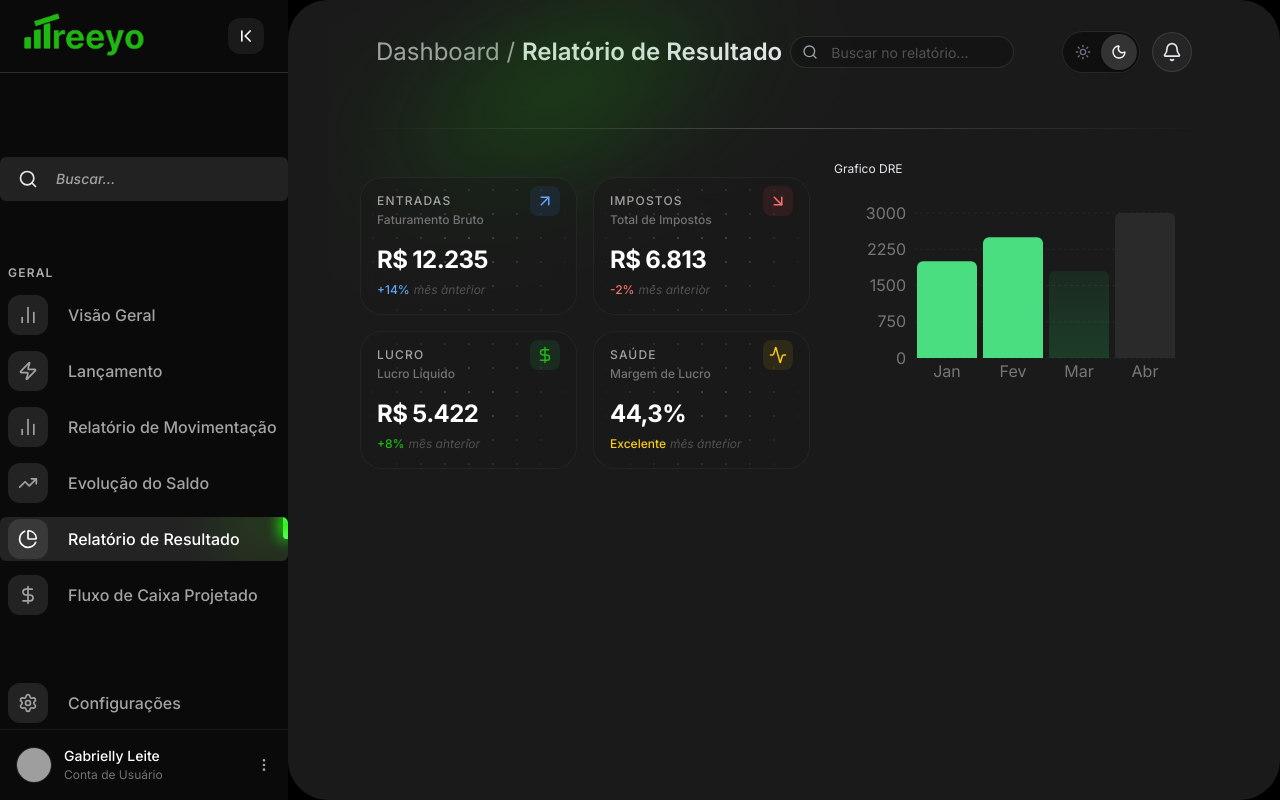
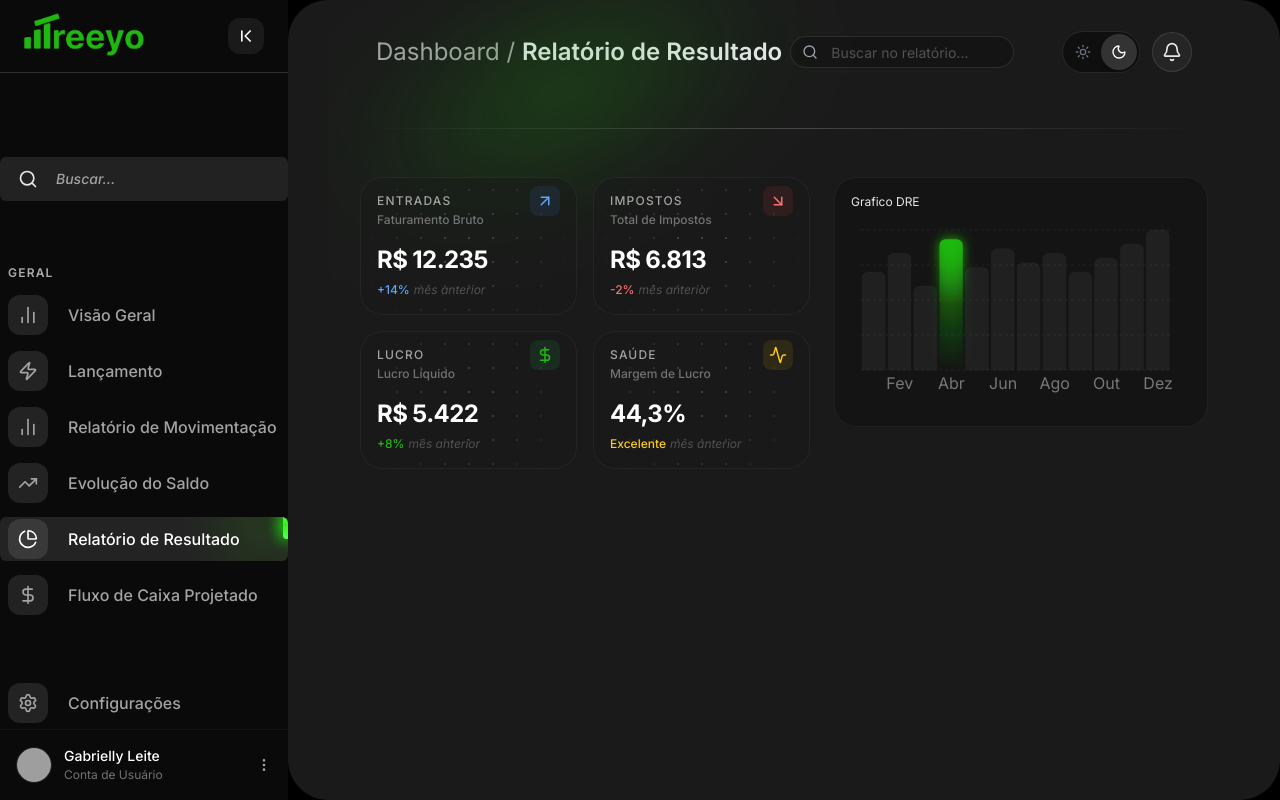
Before and after one commit to gabriellyleitedev/treeyo-dashboard-saas, a React (Vite) app: page /resultado in a window 1280 px wide. Built offline with nearby package versions, Linux system fonts and the light colour scheme; grey boxes are pictures that could not be loaded.

Commit message:
Novas alterações gráfico DRE 17H DO DIA 1 DE ABRIL 2026

```diff
--- a/src/components/DRE/DREChart.jsx
+++ b/src/components/DRE/DREChart.jsx
@@ -1,7 +1,9 @@
 import React from "react";
 import { motion } from "framer-motion";
-import { BarChart, Bar, XAxis, YAxis, ResponsiveContainer, CartesianGrid, Tooltip } from "recharts";
+import { BarChart, Bar, XAxis, LabelList, ResponsiveContainer, CartesianGrid, Tooltip } from "recharts";
 import { Cell } from "recharts";
+import { style } from "framer-motion/client";
+import { pt } from "date-fns/locale";
 
 const mesAtual = new Date().getMonth() // Obtém o mês atual (0-11) Array
 
@@ -12,48 +14,76 @@ const cores = {
 }
 
 const data = [
-    { mes: "Jan", saldo: 2000 },
-    { mes: "Fev", saldo: 2500 },
-    { mes: "Mar", saldo: 1800 },
-    { mes: "Abr", saldo: 3000 },
+    { mes: "Jan", saldo: 2100 }, { mes: "Fev", saldo: 2500 }, { mes: "Mar", saldo: 1800 },
+    { mes: "Abr", saldo: 2800 }, { mes: "Mai", saldo: 2200 }, { mes: "Jun", saldo: 2600 },
+    { mes: "Jul", saldo: 2300 }, { mes: "Ago", saldo: 2500 }, { mes: "Set", saldo: 2100 },
+    { mes: "Out", saldo: 2400 }, { mes: "Nov", saldo: 2700 }, { mes: "Dez", saldo: 3000 },
 ]
+
+const mesAtivoIndex = 3;
+
 
 const CustomTooltip = ({ active, payload, label }) => {
     if (active && payload && payload.length) {
         return (
-            <div className="bg-gray-800 text-white p-2 rounded">
-                <p className="text-xs text-neutral-400">{label}</p>
-                <p className="text-sm text-gray-200 font-semibold">
-                    R$ {payload[0].value}</p>
+            <div className="bg-black/40 border border-white/10 backdrop-blur-md text-gray-200 p-2 rounded-lg shadow-2xl">
+                <p className="text-xs text-neutral-400 uppercase font-semibold">{label}</p>
+                <p className="text-sm text-gray-200 font-bold">
+                    R$ {payload[0].value.toLocaleString()}</p>
             </div>
         )
     }
     return null
+};
+
+// Componente para renderizar o ponto de luz (DOT)
+const RenderCustomLabel = (props) => {
+    const { x, y, width, index } = props;
+    if (index !== mesAtivoIndex) return null;
+
+    return (
+        <g>
+            {/* Brilho externo (glow) */}
+            <circle cx={x + width / 2} cy={y + 10} r={6} fill="#1fba11" filter="url(#dotGlow)" />
+            {/* Ponto branco central nítido */}
+            <circle cx={x + width / 2} cy={y + 10} r={2.5} fill="white" />
+
+        </g>
+    )
 }
 const DREChart = () => {
 
     return (
-        <div className="flex flex-col overflow-hidden w-full">
+        <div className="flex flex-col overflow-hidden w-full bg-black/20 border border-white/5 rounded-[22px] p-4">
             <div className="text-gray-200 text-xs">
                 <h1>Grafico DRE</h1>
             </div>
 
-            <div className="w-full h-[200px] mt-4">
+            <div className="w-full h-[200px] ">
                 <ResponsiveContainer width="100%" height="100%">
                     <BarChart
                         data={data}
                         margin={{
                             top: 20,
-                            right: 30,
-                            left: 20,
-                            bottom: 5
+                            right: 20,
+                            left: 10,
+                            bottom: 10
                         }}>
 
                         <defs>
-                            <linearGradient id="colorGreen" x1="0" y1="0" x2="0" y2="1">
-                                <stop offset="5%" stopColor="#22c55e" stopOpacity={0.1} />
-                                <stop offset="95%" stopColor="#22c55e" stopOpacity={0.2} />
+                            <linearGradient id="barGradient" x1="0" y1="0" x2="0" y2="1">
+                                <stop offset="0%" stopColor="#1fba11" stopOpacity={1} />
+                                <stop offset="50%" stopColor="#1fba11" stopOpacity={0.2} />
+                                <stop offset="100%" stopColor="#1fba11" stopOpacity={0} />
                             </linearGradient>
+
+                            <filter id="glow" x="-50%" y="-20%" width="200%" height="160%">
+                                <feGaussianBlur stdDeviation="6" result="blur" />
+                                <feMerge>
+                                    <feMergeNode in="blur" />
+                                    <feMergeNode in="SourceGraphic" />
+                                </feMerge>
+                            </filter>
                         </defs>
                         <CartesianGrid vertical={false} strokeDasharray="3 3" stroke="rgba(255, 255, 255, 0.05)" />
 
@@ -63,19 +93,22 @@ const DREChart = () => {
                             tickLine={false} // Remove "tracinhos" inúteis
                             axisLine={false} // Remove linha base feia (eixo X)
                         />
-                        <YAxis
-                            stroke="#777"
-                            tickLine={false}
-                            axisLine={false}
-                        />
 
                         <Tooltip content={<CustomTooltip />} cursor={false} />
 
-                        <Bar dataKey="saldo" radius={[6, 6, 0, 0]} barSize={60} isAnimationActive={true} animationDuration={800}>
+                        <Bar dataKey="saldo" radius={[6, 6, 0, 0]} barSize={40} isAnimationActive={true} animationDuration={800}>
                             {data.map((entry, index) => (
-                                <Cell key={index} fill={ // Define a cor da barra com base no mês atual
-                                    index === mesAtual ? "url(#colorGreen)" : index > mesAtual ? cores.futuro : cores.passado
-                                } />
+
+                                <Cell key={index}
+                                    // ID correto aqui: barGradient
+                                    fill={index === mesAtivoIndex ? "url(#barGradient)" : "rgba(255,255,255,0.05)"}
+                                    stroke={index === mesAtivoIndex ? "none" : "rgba(255,255,255,0.02)"}
+                                    strokeWidth={1}
+                                    style={{
+                                        filter: index === mesAtivoIndex ? "url(#glow)" : "none",
+                                        transition: "all 0.5s ease"
+                                    }}
+                                />
                             ))}
 
                         </Bar>
--- a/src/pages/Dre.jsx
+++ b/src/pages/Dre.jsx
@@ -215,9 +215,9 @@ const Dre = () => {
                                 />
                             </div>
 
-                            <div className="w-full h-full flex-1 ">
+                              <motion.div variants={itemVariants} className="w-full md:pt-4 pt-2 flex-1 h-full transition-all duration-500">
                                 <DREChart />
-                            </div>
+                            </motion.div>
 
                         </div>
 
```
